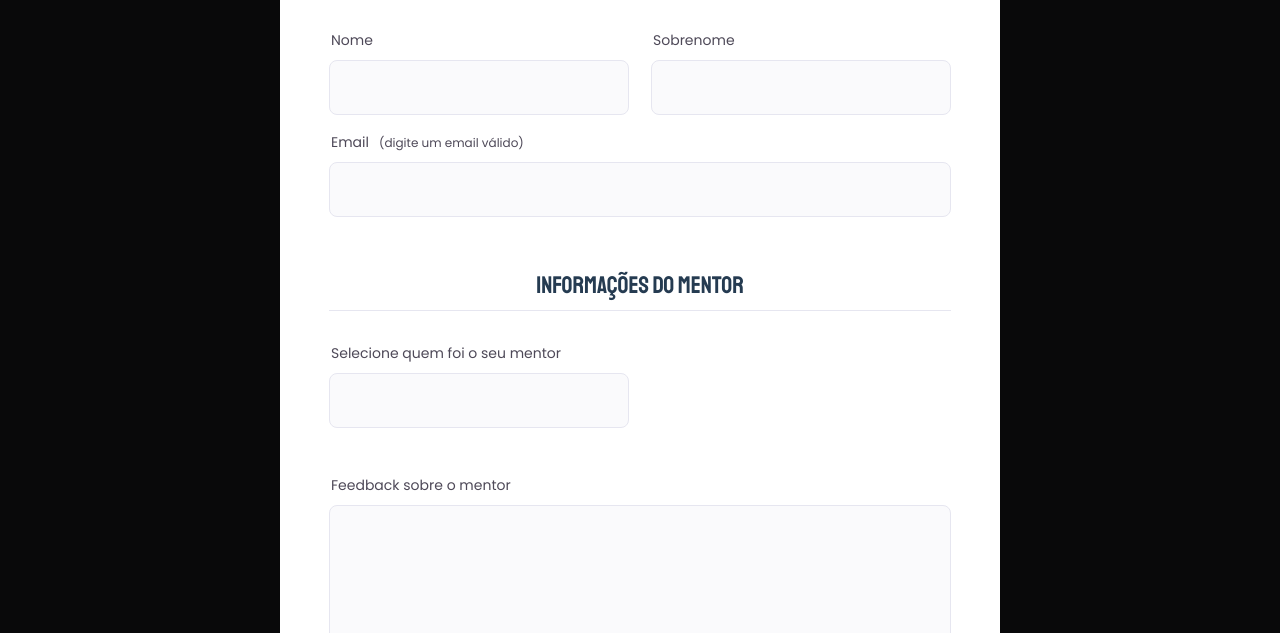
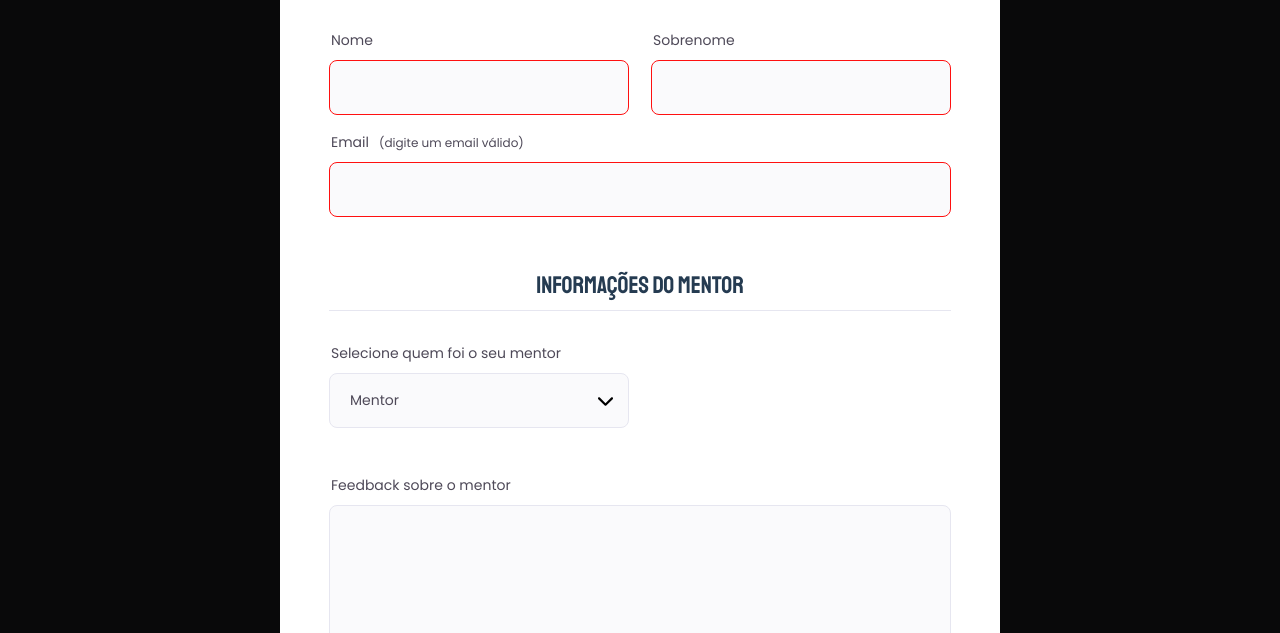
Before and after one commit to luanrodriguespigosso/event-form, a plain HTML site: page index.html in a window 1280 px wide. Shown: the part 467-1100 px from the top of the page. Drawn offline with Linux system fonts and the light colour scheme.

Commit message:
feat: Validação de campos, alterado seta select

```diff
--- a/assets/css/style.css
+++ b/assets/css/style.css
@@ -121,11 +121,8 @@ textarea {
   appearance: none;
 }
 
-input:focus,
-select:focus,
-textarea:focus {
-  box-shadow: 0 0 0 0;
-  outline: 0;
+input:invalid {
+  border: 0.1rem solid #ff1010;
 }
 
 .input-wrapper {
@@ -167,6 +164,13 @@ fieldset legend {
   display: flex;
   flex-direction: column;
   margin-bottom: 3rem;
+}
+
+.input-mentor select {
+  background-image: url("/assets/img/arrow-down.svg");
+  background-repeat: no-repeat;
+  background-position: right 1.5rem top 50%;
+  background-size: 1.5rem;
 }
 
 textarea {
@@ -237,3 +241,8 @@ button {
   border: none;
   border-radius: 0.8rem;
 }
+
+button:hover {
+  background-color: #5b3da0;
+  cursor: pointer;
+}
--- a/index.html
+++ b/index.html
@@ -31,17 +31,17 @@
           <div class="input-name">
             <div class="input-first-name">
               <label for="first-name">Nome</label>
-              <input type="text" id="first-name">
+              <input type="text" id="first-name" required>
             </div>
             <div class="input-second-name">
               <label for="second-name">Sobrenome</label>
-              <input type="text" id="second-name">
+              <input type="text" id="second-name" required>
             </div>
           </div>
 
           <div class="input-mail">
-            <label for="mail">Email<span>(digite um email válido)</span></label>
-            <input type="email" id="mail">
+            <label for="event-email">Email<span>(digite um email válido)</span></label>
+            <input type="email" id="event-email" required>
           </div>
         </div>
 
@@ -51,7 +51,7 @@
           <div class="input-mentor">
             <label for="">Selecione quem foi o seu mentor</label>
             <select id="list-name">
-              <option value="list-name"></option>
+              <option value="list-name" disabled selected>Mentor</option>
               <option value="1">Paulo Andrade</option>
               <option value="2">Juliana Souza</option>
               <option value="3">Diego Farias</option>
```
Also changed, not shown: assets/img/arrow-down.svg (added).
